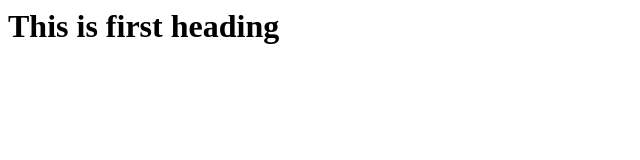
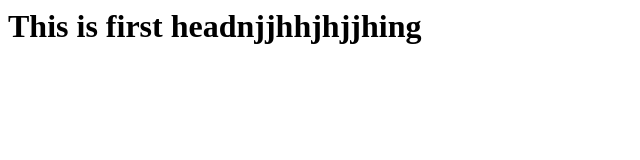
Before and after one commit to mangeshmore923/Demo_jenkins, a plain HTML site: page index.html in a window 1280 px wide. Shown: the whole page, without its empty margins (0-640 px from the left). Drawn offline with Linux system fonts and the light colour scheme.

Commit message:
this new commit

```diff
--- a/index.html
+++ b/index.html
@@ -1,3 +1,3 @@
 <html>
 
-<h1>This is first heading</h1></html>
+<h1>This is first headnjjhhjhjjhing</h1></html>
```
